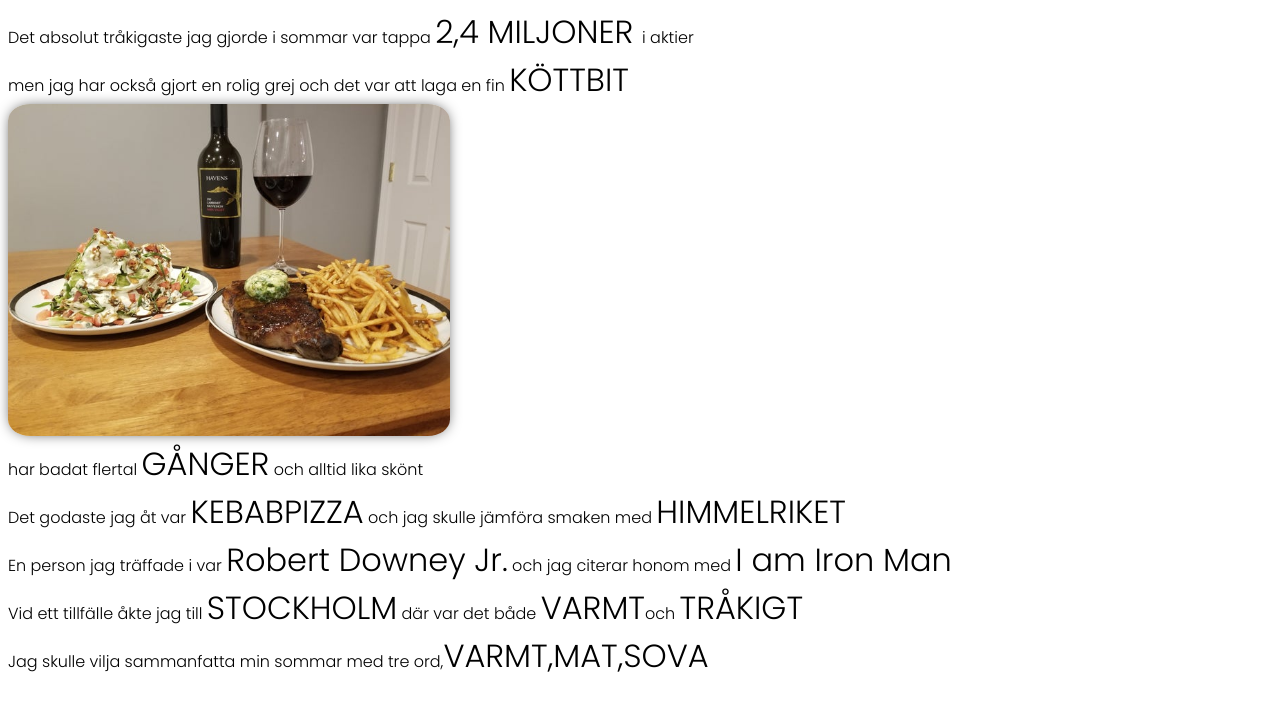
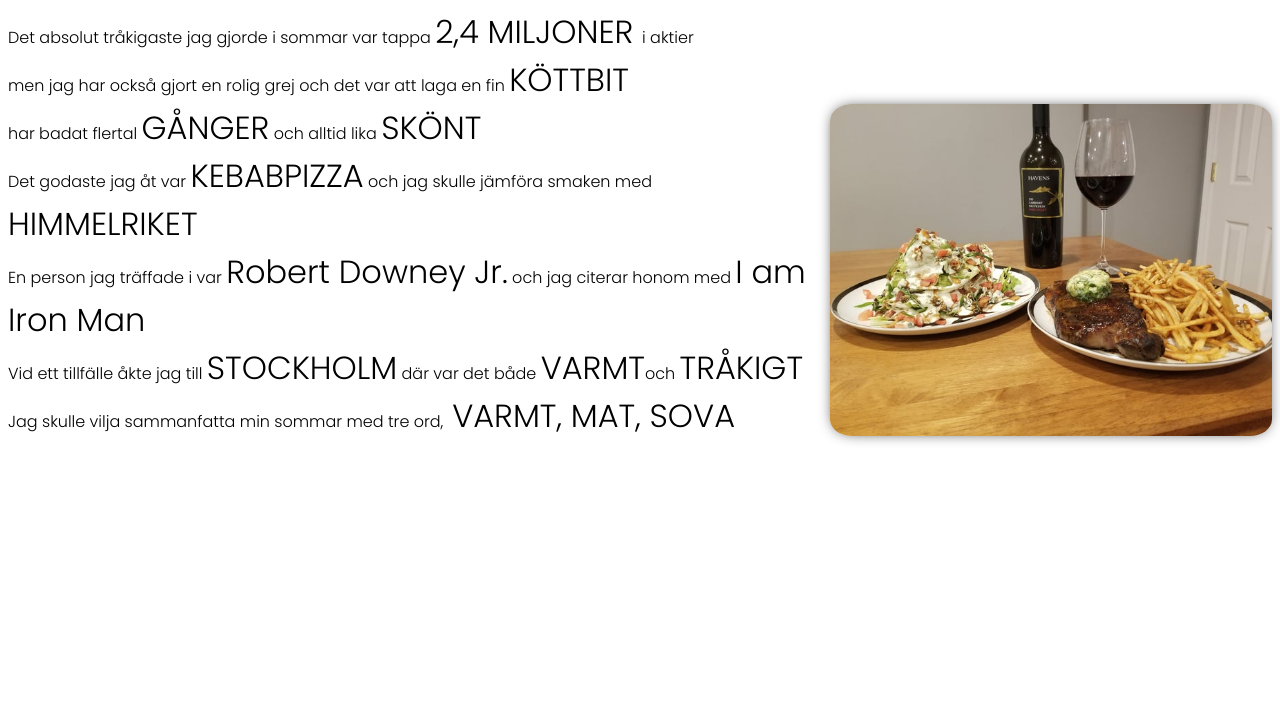
Before and after one commit to NTIG-Umea/min-sommarberattelse-aberg2, a plain HTML site: page index.html in a window 1280 px wide. Drawn offline with Linux system fonts and the light colour scheme.

Commit message:
Commit 2

```diff
--- a/index.html
+++ b/index.html
@@ -13,11 +13,11 @@
     <p class="text">Det absolut tråkigaste jag gjorde i sommar var tappa <span class="highlight"> 2,4 MILJONER </span> i aktier</p>
     <p class="text">men jag har också gjort en rolig grej och det var att laga en fin <span class="highlight">KÖTTBIT</span>
     <p><img class=" bild" src="/stek.jpg" alt="stek"> </p>
-    <p class="text"> har badat flertal <span class="highlight">GÅNGER</span> och alltid lika skönt</p>
+    <p class="text"> har badat flertal <span class="highlight">GÅNGER</span> och alltid lika <span class="highlight">SKÖNT</span></p>
     <p class="text"> Det godaste jag åt var <span class="highlight">KEBABPIZZA</span> och jag skulle jämföra smaken med <span class="highlight">HIMMELRIKET</span></p>
     <p class="text"> En person jag träffade i var <span class="highlight">Robert Downey Jr.</span> och jag citerar honom med <span class="highlight">I am Iron Man</span></p>
     <p class="text"> Vid ett tillfälle åkte jag till <span class="highlight">STOCKHOLM</span> där var det både <span class="highlight">VARMT</span>och <span class="highlight">TRÅKIGT</span></p>
-    <p class="text"> Jag skulle vilja sammanfatta min sommar med tre ord,<span class="highlight">VARMT,MAT,SOVA</span></p>
+    <p class="text"> Jag skulle vilja sammanfatta min sommar med tre ord,<span class="highlight"> VARMT, MAT, SOVA</span></p>
     <p class="text"></p>
     <p class="text"></p>
 
--- a/style.css
+++ b/style.css
@@ -2,6 +2,9 @@
     font-family: 'Poppins', sans-serif;}
 .highlight {
     font-size: 2rem;
+}
+body {
+    background-color: rgba(255, 255, 255, 0.794);
 }
 p {
     margin: 0 0 0 0;
@@ -14,6 +17,7 @@ p {
     width: 50%;
 }
 .bild {
+    float: right;
     width: 35%;
     border-radius: 5%;
     box-shadow: 0px 0px 15px -5px;
```
